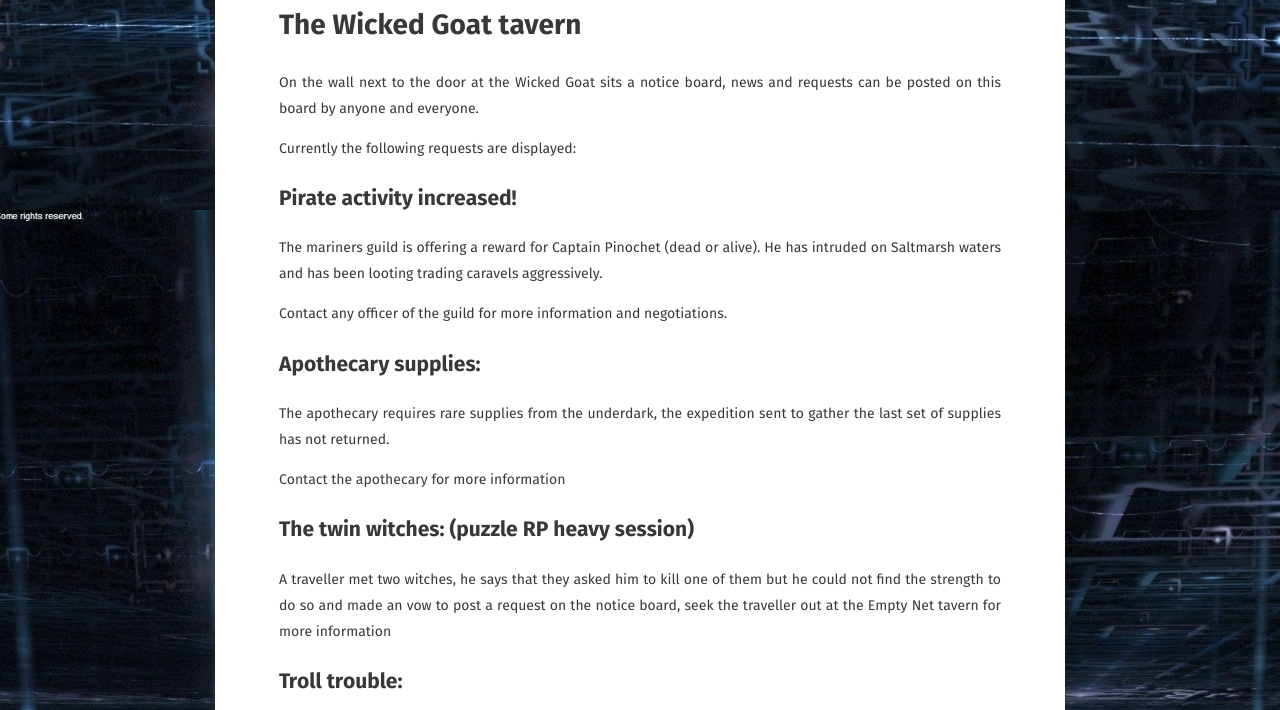
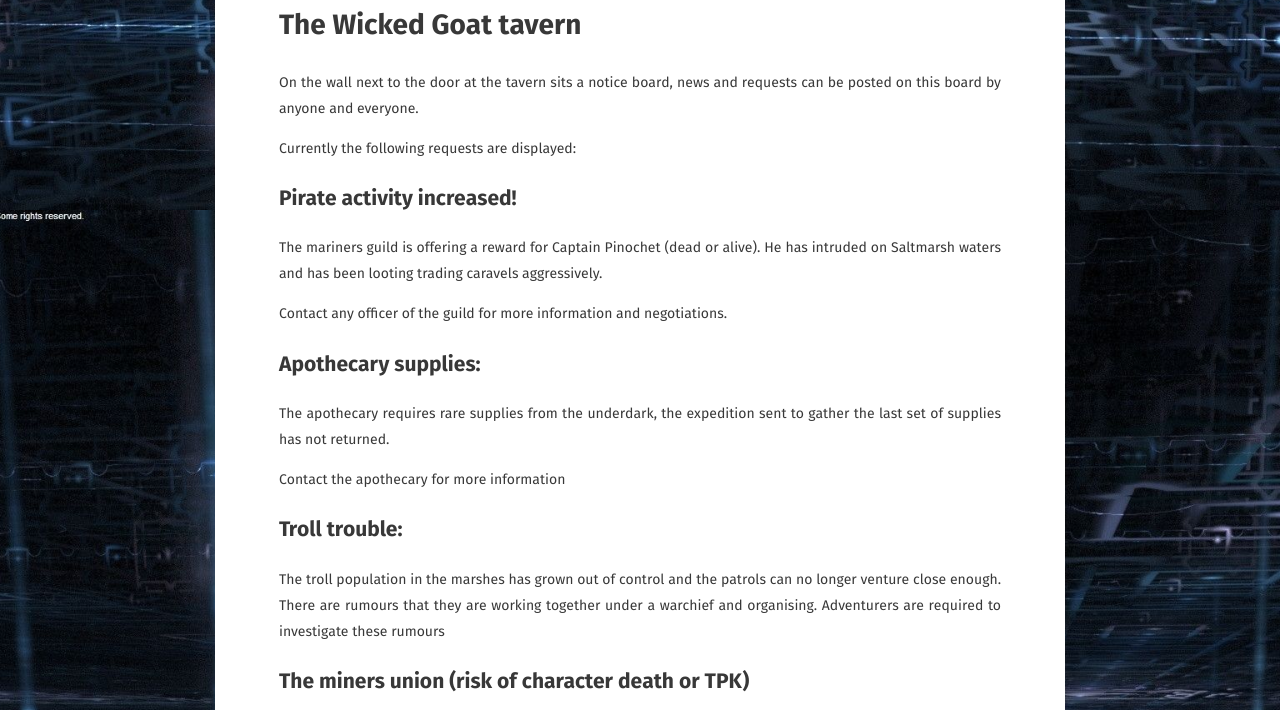
Before and after one commit to SebastianIoanPop/SebastianIoanPop.github.io, a Jekyll site: the page built from _posts/2020-01-21-notice-board.md, in a window 1280 px wide and 1400 px high. Shown: the part 690-1400 px from the top of the window. Built offline with Jekyll 4.4.1, drawn with Linux system fonts in a browser that asks for light colours; some web fonts are replaced; comment, search, counter and statistics services are not loaded.

Commit message:
Updated notice board

```diff
--- a/_posts/2020-01-21-notice-board.md
+++ b/_posts/2020-01-21-notice-board.md
@@ -10,30 +10,23 @@ comments: true
 <img src="https://www.elventower.com/wp-content/uploads/2018/06/thumbnail.jpg" />
 
 # The Wicked Goat tavern
-
-On the wall next to the door at the Wicked Goat sits a notice board, news and requests can be posted on this board by anyone and everyone.
+On the wall next to the door at the tavern sits a notice board, news and requests can be posted on this board by anyone and everyone.
 
 Currently the following requests are displayed:
 
 ## Pirate activity increased!
-
 The mariners guild is offering a reward for Captain Pinochet (dead or alive). He has intruded on Saltmarsh waters and has been looting trading caravels aggressively.
 
 Contact any officer of the guild for more information and negotiations.
 
 ## Apothecary supplies:
-
 The apothecary requires rare supplies from the underdark, the expedition sent to gather the last set of supplies has not returned.
 
 Contact the apothecary for more information
 
-## The twin witches: (puzzle RP heavy session)
-
-A traveller met two witches, he says that they asked him to kill one of them but he could not find the strength to do so and made an vow to post a request on the notice board, seek the traveller out at the Empty Net tavern for more information
 
 ## Troll trouble:
 The troll population in the marshes has grown out of control and the patrols can no longer venture close enough. There are rumours that they are working together under a warchief and organising. Adventurers are required to investigate these rumours
-
 
 ## The miners union (risk of character death or TPK)
 The lowest levels of the local mines have been sealed off. The dwarfs have reported strange noises echoing through the caverns, many miners were left without a job. They have put together their meagre earnings to hire a scouting group to investigate the mines
```
